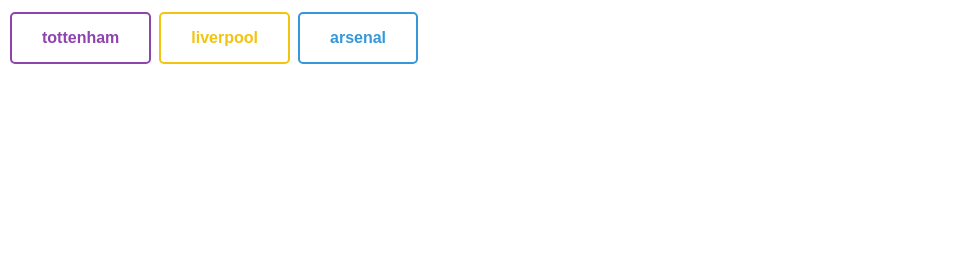
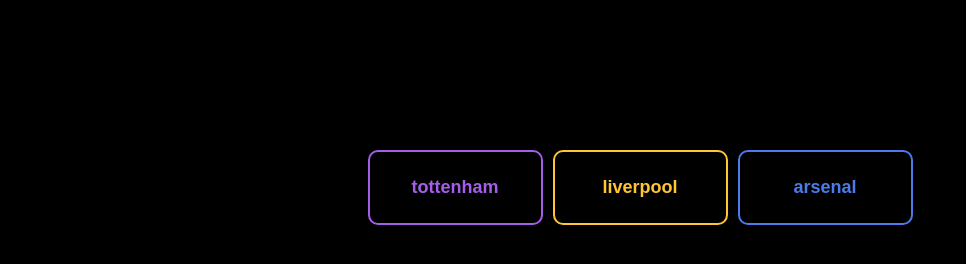
Before and after one commit to ppijet/zadanie_2.4, a plain HTML site: page index.html in a window 1280 px wide. Shown: the whole page, without its empty margins (0-966 px from the left). Drawn offline with Linux system fonts and the light colour scheme.

Commit message:
zadanie_2.4ver2

```diff
--- a/style.css
+++ b/style.css
@@ -1,38 +1,49 @@
-[class^="btn-"] {
-    display: inline-block;
-    margin: 4px 2px;
-    padding: 15px 30px;
-    min-width: 60px;
-    font-size: 16px;
+body {
+    background-color: #000000;
+}
+
+.buttons  {
+    display: flex;
+    justify-content: center;
+    margin-top: 150px;
+}
+
+button {
+    background-color: inherit;
+    width: 175px;
+    height: 75px;
+    margin: 0 5px;
+    cursor: pointer;
+    border-radius: 10px;
+    font-size: 18px;
     font-weight: bold;
-    border-radius: 5px;
-    cursor: pointer;
-    background-color: inherit;
-    border: 2px solid;
-    background-position: 100% 0;
-    background-size: 300%;
-    transition: 0.4s;
 }
 
 .btn-purple {
-    border-color: #8e44ad;
-    color: #8e44ad;
-    background-image: linear-gradient(90deg, #8e44ad 50%, transparent 50%);
+    border: 2px solid #a55eea;
+    color: #a55eea;
+    background-image: linear-gradient(90deg, #a55eea 50%, transparent 50%);
 }
 
 .btn-yellow {
-    border-color: #f1c40f;
-    color: #f1c40f;
-    background-image: linear-gradient(45deg, #f1c40f 50%, transparent 50%);
+    border: 2px solid #ffc532;
+    color: #ffc532;
+    background-image: linear-gradient(45deg, #ffc532 50%, transparent 50%);
 }
 
 .btn-blue {
-    border-color: #3498db;
-    color: #3498db;
-    background-image: linear-gradient(135deg, #3498db 50%, transparent 50%);
+    border: 2px solid #4b7bec;
+    color: #4b7bec;
+    background-image: linear-gradient(135deg, #4b7bec 50%, transparent 50%);
 }
 
-[class^="btn-"]:hover {
+[class*="btn"] {
+    background-position: 100% 0;
+    background-size: 300%;
+    transition: .6s;
+}
+
+[class*="btn"]:hover {
     background-position: 0 100%;
     color: #ffffff;
 }
```
